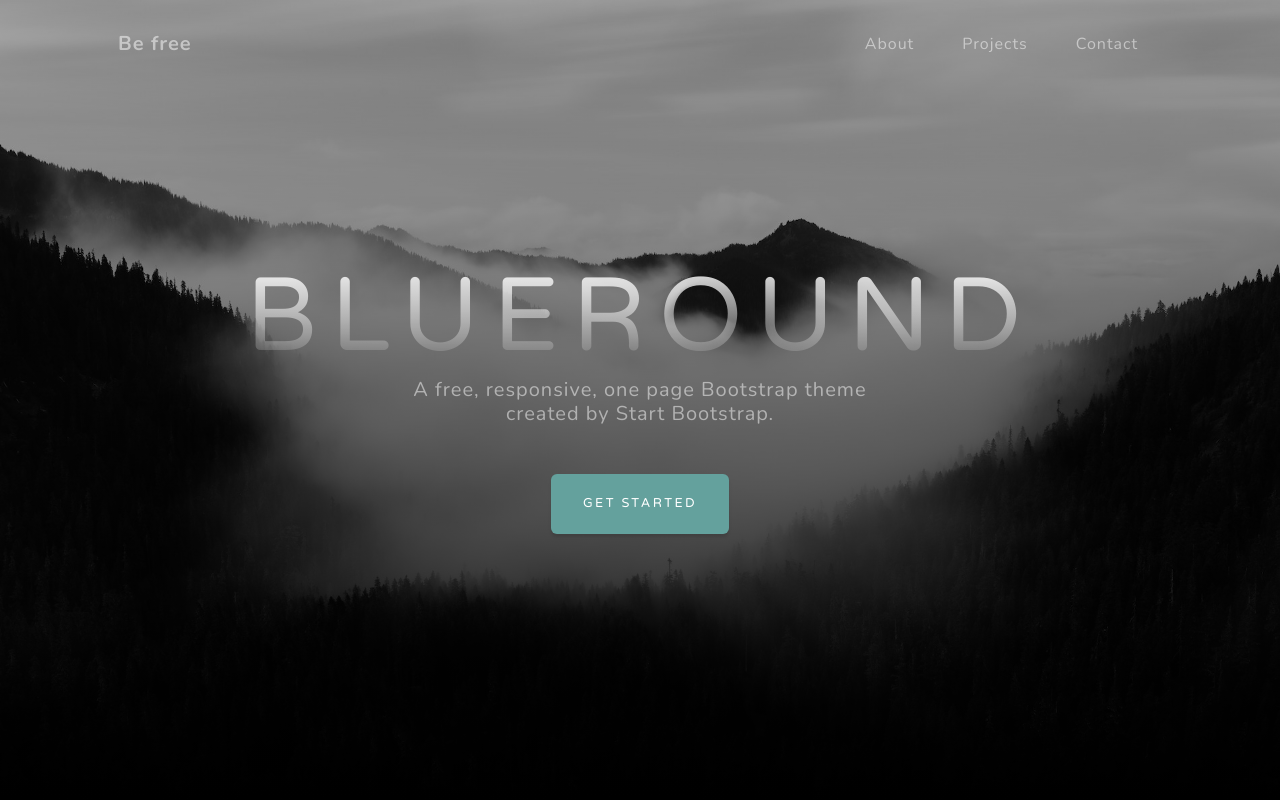
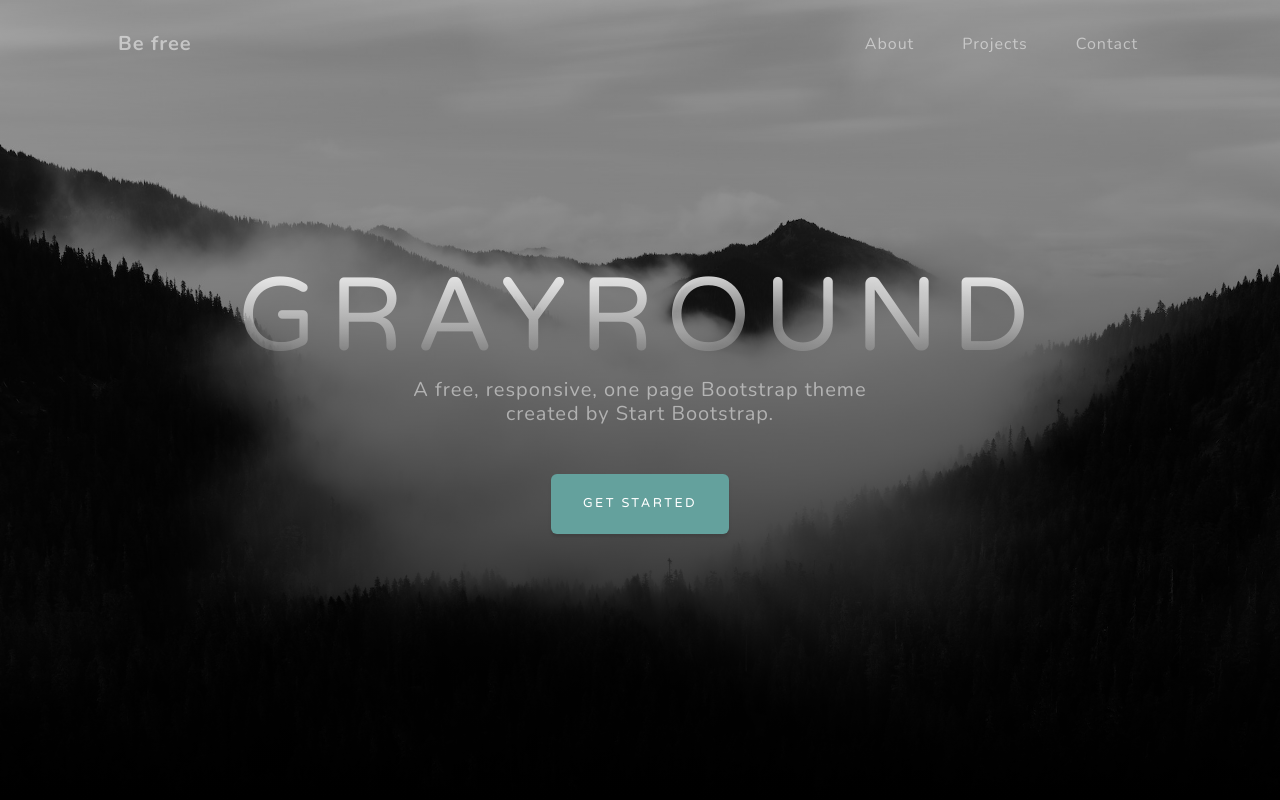
Before and after one commit to jeongbaaaan/docker-ci, a plain HTML site: page index.html in a window 1280 px wide. Shown: the top 800 px of the page. Drawn offline with nearby package versions, Linux system fonts and the light colour scheme.

Commit message:
Update index.html

```diff
--- a/index.html
+++ b/index.html
@@ -38,7 +38,7 @@
             <div class="container px-4 px-lg-5 d-flex h-100 align-items-center justify-content-center">
                 <div class="d-flex justify-content-center">
                     <div class="text-center">
-                        <h1 class="mx-auto my-0 text-uppercase">Blueround</h1>
+                        <h1 class="mx-auto my-0 text-uppercase">Grayround</h1>
                         <h2 class="text-white-50 mx-auto mt-2 mb-5">A free, responsive, one page Bootstrap theme created by Start Bootstrap.</h2>
                         <a class="btn btn-primary" href="#about">Get Started</a>
                     </div>
```
